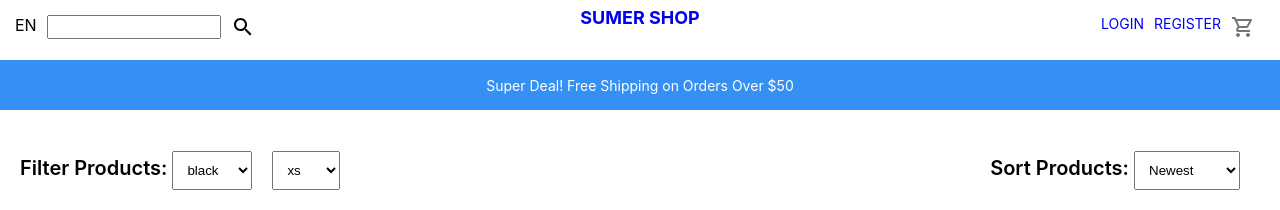
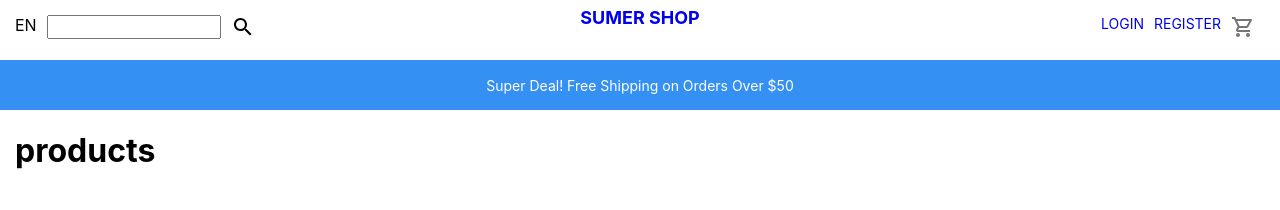
Before and after one commit to joseyzambranov/ecommerce-react, a React (Create React App) app: page /ecommerce-react/products in a window 1280 px wide. Shown: the top 210 px of the page. Built offline with nearby package versions, Linux system fonts and the light colour scheme; no server answers.

Commit message:
modified useLocation in cart and productList

```diff
--- a/src/pages/Cart.jsx
+++ b/src/pages/Cart.jsx
@@ -186,7 +186,7 @@ const Cart = () => {
           amount:500,
 
         })
-        history("/success",{state:{
+        history("/ecommerce-react/success",{state:{
                                     stripeData:res.data,
                                     products:cart,
                                   }})
--- a/src/pages/ProductList.jsx
+++ b/src/pages/ProductList.jsx
@@ -37,7 +37,7 @@ const Option = styled.option`
 
 const ProductList = ()=>{
     const location = useLocation()
-    const cat = location.pathname.split("/")[3]
+    const cat = location.pathname.split("/")[2]
     const [filters,setfilters] = useState({})
     const [sort,setSort] = useState("newest")
     const handleFilter = (e)=>{
```
